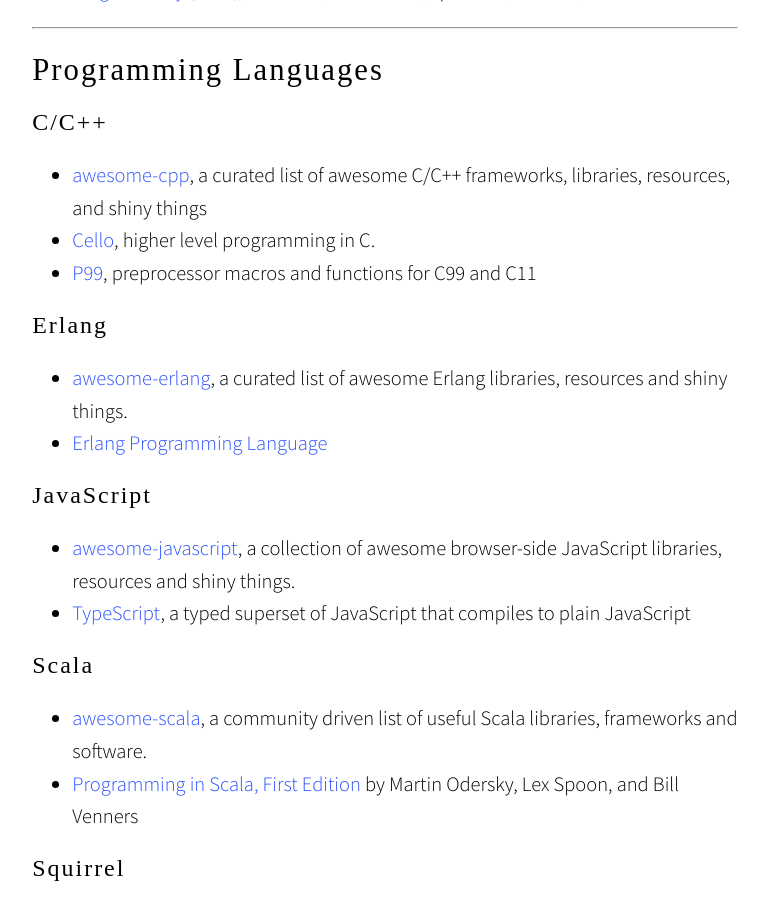
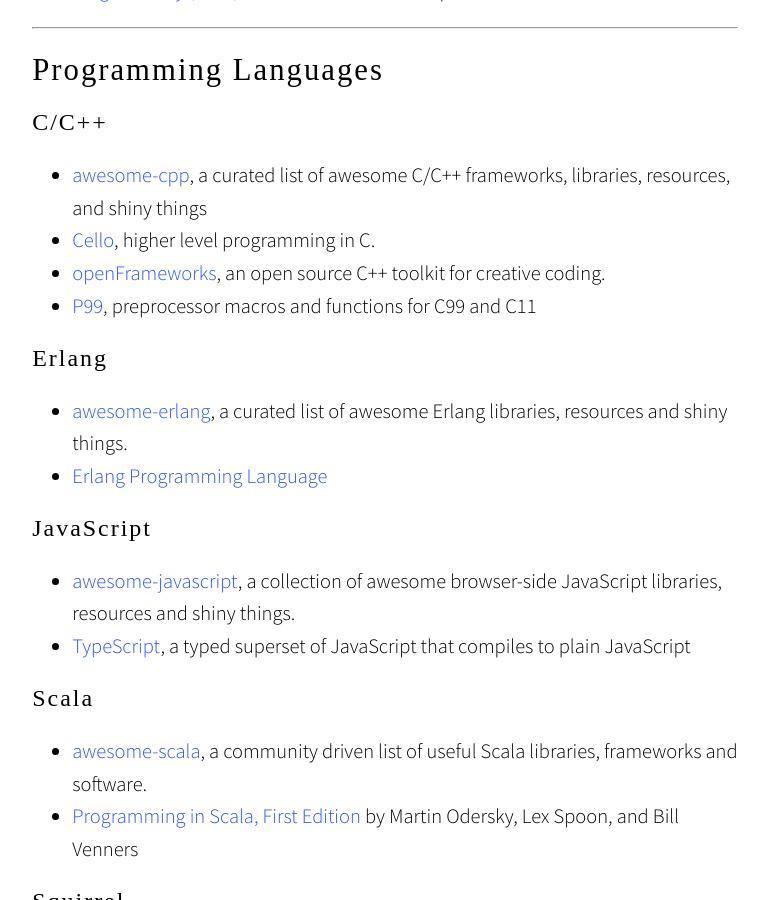
Before and after one commit to wanderwaltz/wanderwaltz.github.io, a Jekyll site: the page built from links/index.md, in a window 1280 px wide and 900 px high, scrolled down 2262 px. Shown: the whole window, without its empty margins (255-1024 px from the left). Built offline with Jekyll 4.4.1, drawn with Linux system fonts in a browser that asks for light colours; nearby versions of some CDN libraries; some web fonts are replaced.

Commit message:
Added a link to openFrameworks.

```diff
--- a/links/index.md
+++ b/links/index.md
@@ -61,6 +61,7 @@
 - [awesome-cpp](http://fffaraz.github.io/awesome-cpp/), a curated list of awesome C/C++
     frameworks, libraries, resources, and shiny things
 - [Cello](http://libcello.org), higher level programming in C.
+- [openFrameworks](http://www.openframeworks.cc), an open source C++ toolkit for creative coding.
 - [P99](http://p99.gforge.inria.fr/p99-html/index.html), preprocessor macros and functions
     for C99 and C11
 
```
